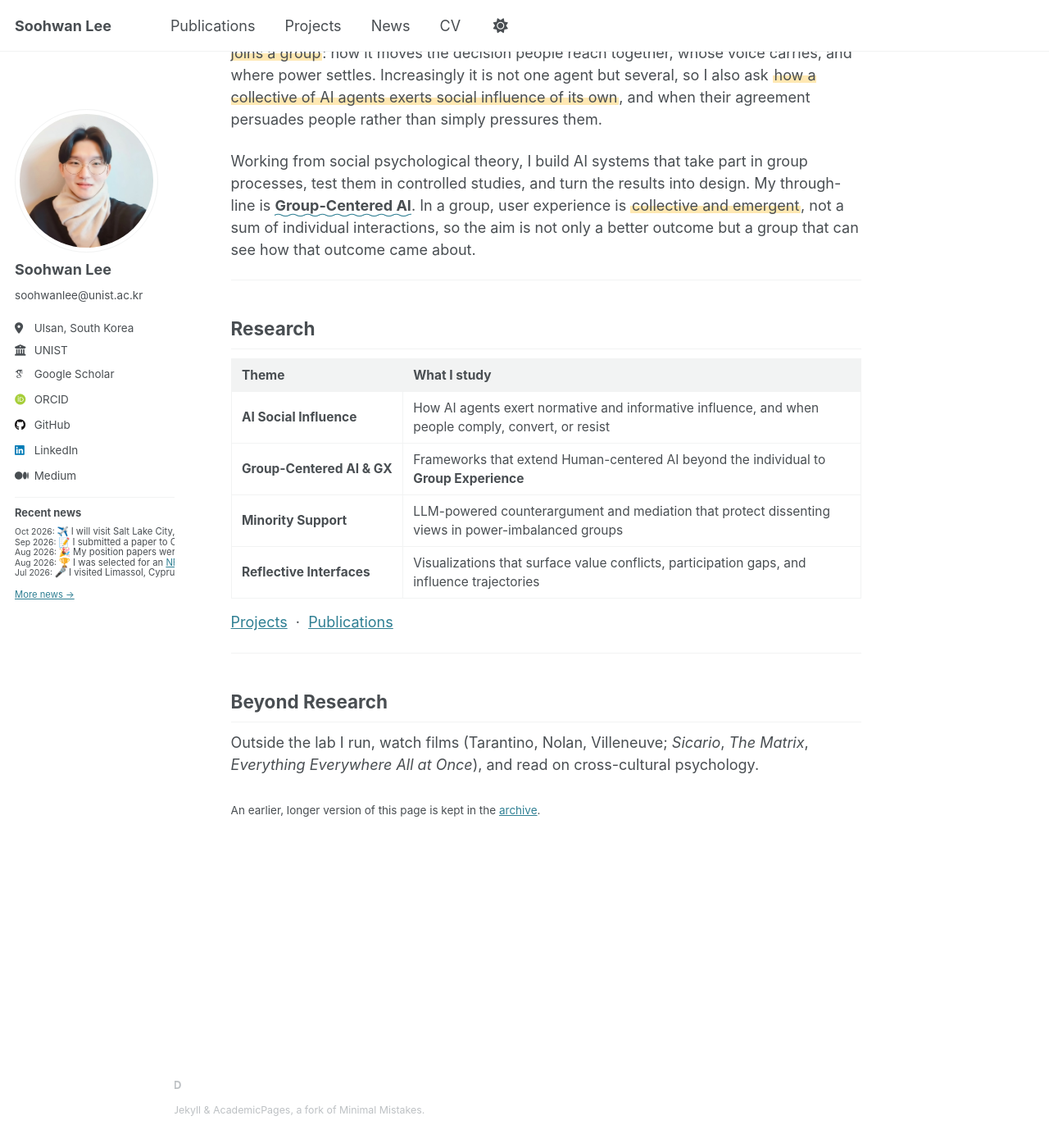
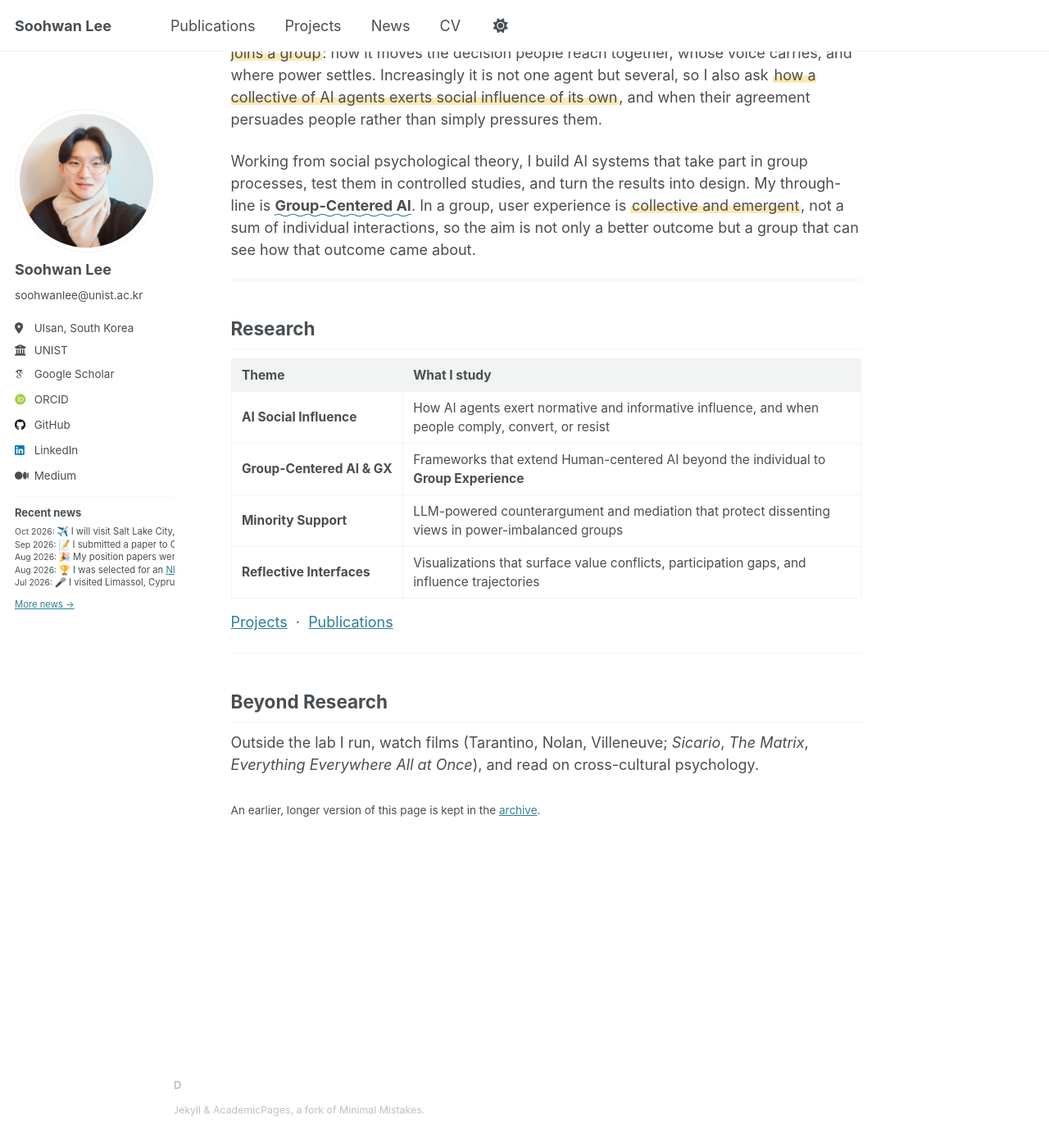
Before and after one commit to Soohwan-Lee/soohwan-lee.github.io, a Jekyll site: the page built from _pages/about.md, in a window 1280 px wide and 1400 px high, scrolled down 368 px. Shown: the whole window at 82% size. Built offline with Jekyll 4.4.1, drawn with Linux system fonts in a browser that asks for light colours; some web fonts are replaced.

Commit message:
style(news): add subtle spacing between recent updates

```diff
--- a/_sass/layout/_news.scss
+++ b/_sass/layout/_news.scss
@@ -25,6 +25,10 @@
       margin: 0;
       font-size: 0.625rem;
       line-height: 1.12;
+
+      + li {
+        margin-top: 3px;
+      }
     }
   }
 
```
